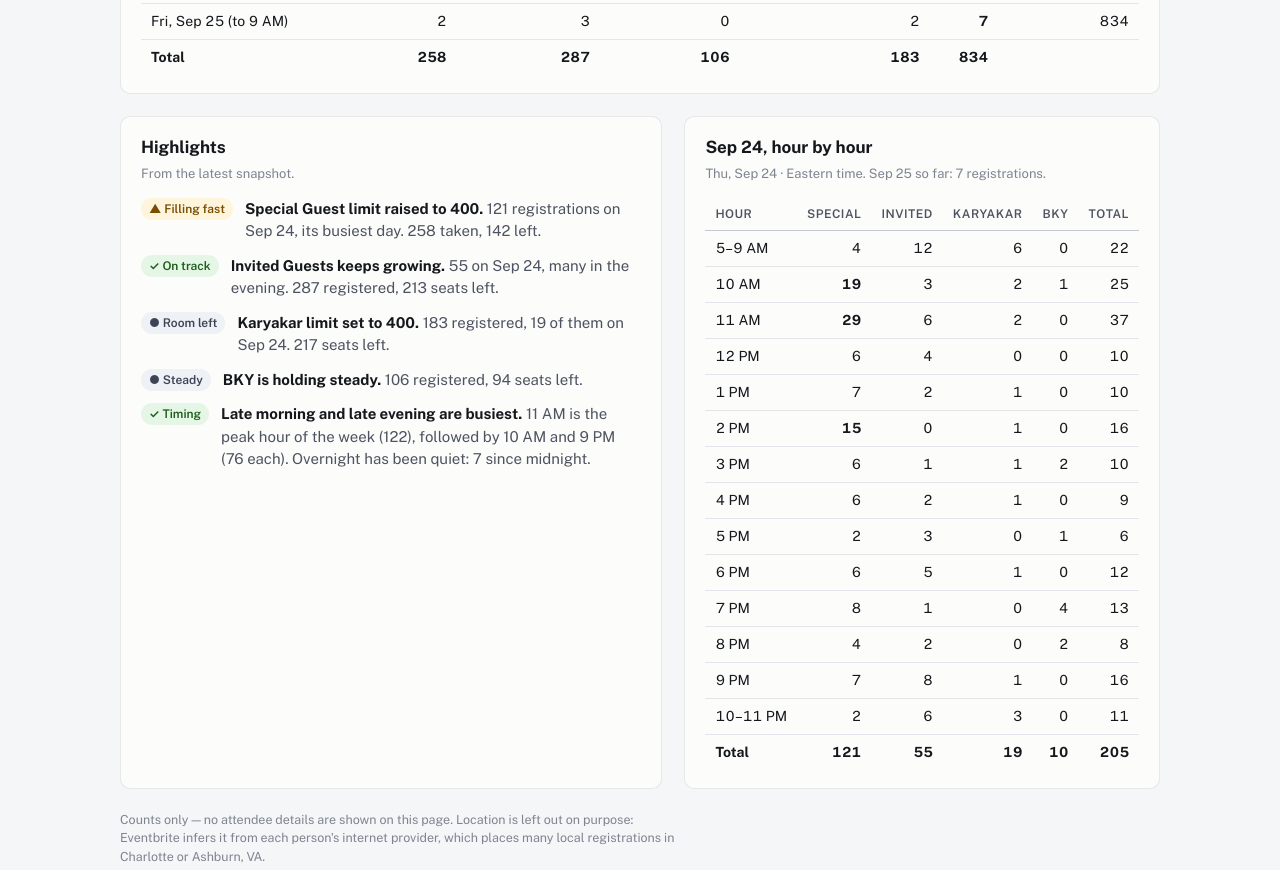
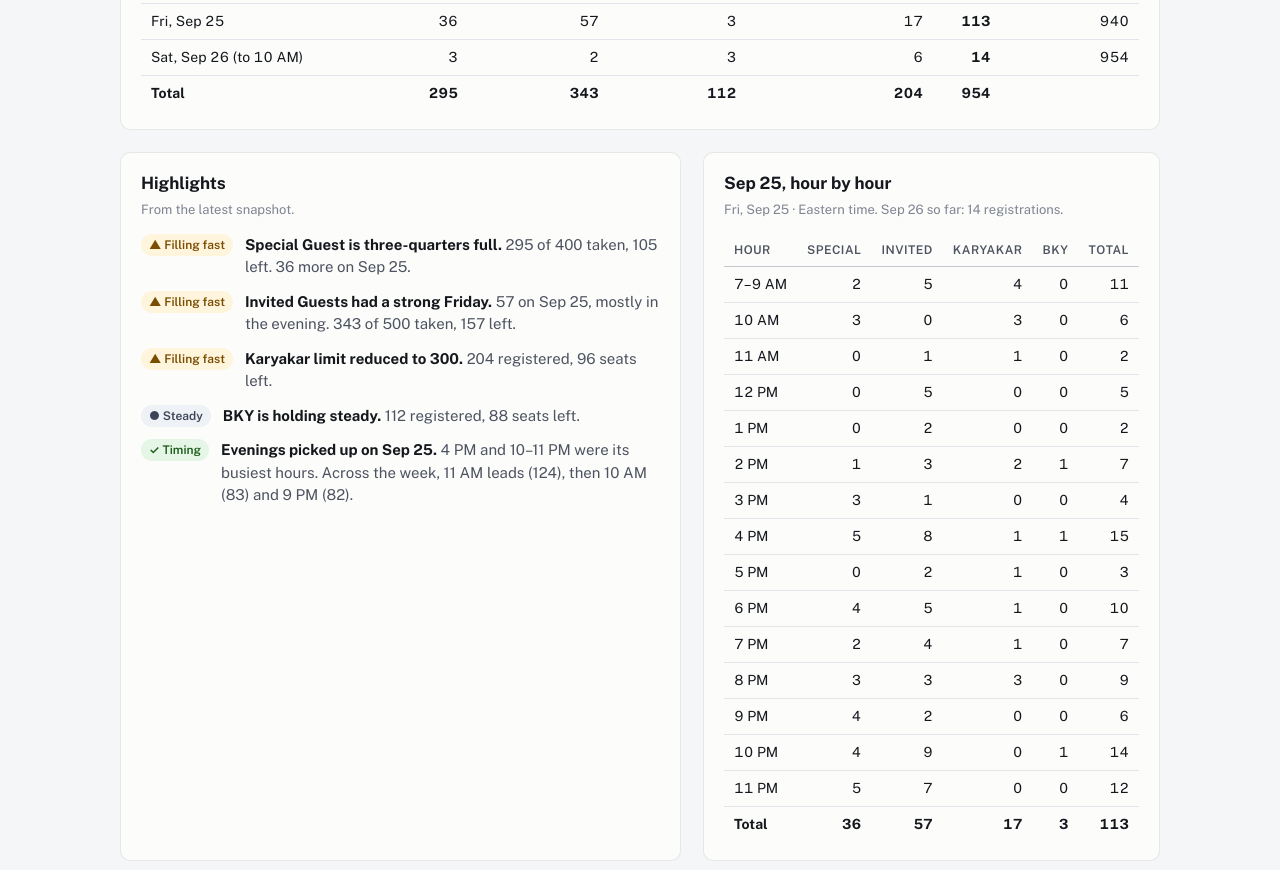
Before and after one commit to hittupatel/bb-reg-7k2q, a plain HTML site: page index.html in a window 1280 px wide. Shown: the part 1251-2121 px from the top of the page. Drawn offline with nearby package versions, Linux system fonts and the light colour scheme.

Commit message:
Update registration numbers

```diff
--- a/index.html
+++ b/index.html
@@ -109,19 +109,19 @@ footer{font-size:12.5px;color:var(--muted);max-width:75ch}
       <h1>Burnout To Balance — Registrations</h1>
       <p class="sub">Pujya Gnanvatsal Swami's sabha · Eventbrite registrations by ticket type</p>
     </div>
-    <div class="stamp">Snapshot <b>Fri, Sep 25 · 9:23 AM ET</b><br>Source: Eventbrite attendee report</div>
+    <div class="stamp">Snapshot <b>Sat, Sep 26 · 10:20 AM ET</b><br>Source: Eventbrite attendee report</div>
   </header>
 
   <section class="kpis" aria-label="Summary">
-    <div class="kpi"><div class="l">Registrations</div><div class="v">834</div><div class="d">+7 since midnight</div></div>
-    <div class="kpi"><div class="l">Orders</div><div class="v">612</div><div class="d">36% are for 2 tickets</div></div>
-    <div class="kpi"><div class="l">Capacity used</div><div class="v">56%</div><div class="d">of 1,500 seats</div></div>
-    <div class="kpi"><div class="l">Seats left</div><div class="v">666</div><div class="d">142 of them Special Guest</div></div>
+    <div class="kpi"><div class="l">Registrations</div><div class="v">954</div><div class="d">+14 since midnight</div></div>
+    <div class="kpi"><div class="l">Orders</div><div class="v">732</div><div class="d">30% are for 2 tickets</div></div>
+    <div class="kpi"><div class="l">Capacity used</div><div class="v">68%</div><div class="d">of 1,400 seats</div></div>
+    <div class="kpi"><div class="l">Seats left</div><div class="v">446</div><div class="d">96 of them Karyakar</div></div>
   </section>
 
   <section class="panel">
     <h2>Capacity by ticket</h2>
-    <p class="note">Seat limits as of Sep 25. Special Guest raised to 400; Karyakar set to 400.</p>
+    <p class="note">Seat limits as of Sep 26. Karyakar reduced to 300.</p>
     <div class="cap" id="cap"></div>
   </section>
 
@@ -134,7 +134,7 @@ footer{font-size:12.5px;color:var(--muted);max-width:75ch}
     </section>
     <section class="panel">
       <h2>Guest professions</h2>
-      <p class="note">Asked on Special Guest and Invited Guests tickets only · 545 people.</p>
+      <p class="note">Asked on Special Guest and Invited Guests tickets only · 638 people.</p>
       <div class="chart" id="profchart"></div>
     </section>
   </div>
@@ -150,16 +150,16 @@ footer{font-size:12.5px;color:var(--muted);max-width:75ch}
       <h2>Highlights</h2>
       <p class="note">From the latest snapshot.</p>
       <ul class="trends">
-        <li><span class="chip warn">▲ Filling fast</span><p><strong>Special Guest limit raised to 400.</strong> 121 registrations on Sep 24, its busiest day. 258 taken, 142 left.</p></li>
-        <li><span class="chip ok">✓ On track</span><p><strong>Invited Guests keeps growing.</strong> 55 on Sep 24, many in the evening. 287 registered, 213 seats left.</p></li>
-        <li><span class="chip slow">● Room left</span><p><strong>Karyakar limit set to 400.</strong> 183 registered, 19 of them on Sep 24. 217 seats left.</p></li>
-        <li><span class="chip slow">● Steady</span><p><strong>BKY is holding steady.</strong> 106 registered, 94 seats left.</p></li>
-        <li><span class="chip ok">✓ Timing</span><p><strong>Late morning and late evening are busiest.</strong> 11 AM is the peak hour of the week (122), followed by 10 AM and 9 PM (76 each). Overnight has been quiet: 7 since midnight.</p></li>
+        <li><span class="chip warn">▲ Filling fast</span><p><strong>Special Guest is three-quarters full.</strong> 295 of 400 taken, 105 left. 36 more on Sep 25.</p></li>
+        <li><span class="chip warn">▲ Filling fast</span><p><strong>Invited Guests had a strong Friday.</strong> 57 on Sep 25, mostly in the evening. 343 of 500 taken, 157 left.</p></li>
+        <li><span class="chip warn">▲ Filling fast</span><p><strong>Karyakar limit reduced to 300.</strong> 204 registered, 96 seats left.</p></li>
+        <li><span class="chip slow">● Steady</span><p><strong>BKY is holding steady.</strong> 112 registered, 88 seats left.</p></li>
+        <li><span class="chip ok">✓ Timing</span><p><strong>Evenings picked up on Sep 25.</strong> 4 PM and 10–11 PM were its busiest hours. Across the week, 11 AM leads (124), then 10 AM (83) and 9 PM (82).</p></li>
       </ul>
     </section>
     <section class="panel">
-      <h2>Sep 24, hour by hour</h2>
-      <p class="note">Thu, Sep 24 · Eastern time. Sep 25 so far: 7 registrations.</p>
+      <h2>Sep 25, hour by hour</h2>
+      <p class="note">Fri, Sep 25 · Eastern time. Sep 26 so far: 14 registrations.</p>
       <div class="tscroll"><table id="hourtable"></table></div>
     </section>
   </div>
@@ -172,7 +172,7 @@ const TYPES=[
   {key:"sg",name:"Special Guest",color:"var(--s1)",cap:400},
   {key:"ig",name:"Invited Guests",color:"var(--s2)",cap:500},
   {key:"bky",name:"BKY Admission",color:"var(--s3)",cap:200},
-  {key:"ky",name:"Karyakar Admission",color:"var(--s4)",cap:400}
+  {key:"ky",name:"Karyakar Admission",color:"var(--s4)",cap:300}
 ];
 const DAYS=[
   {d:"Sun, Sep 20",short:"Sep 20",sg:0,ig:8,bky:0,ky:0},
@@ -180,28 +180,30 @@ const DAYS=[
   {d:"Tue, Sep 22",short:"Sep 22",sg:56,ig:96,bky:71,ky:0},
   {d:"Wed, Sep 23",short:"Sep 23",sg:76,ig:83,bky:25,ky:162},
   {d:"Thu, Sep 24",short:"Sep 24",sg:121,ig:55,bky:10,ky:19},
-  {d:"Fri, Sep 25 (to 9 AM)",short:"Sep 25*",sg:2,ig:3,bky:0,ky:2}
+  {d:"Fri, Sep 25",short:"Sep 25",sg:36,ig:57,bky:3,ky:17},
+  {d:"Sat, Sep 26 (to 10 AM)",short:"Sep 26*",sg:3,ig:2,bky:3,ky:6}
 ];
 const HOURS=[
-  {h:"5–9 AM",sg:4,ig:12,ky:6,bky:0},
-  {h:"10 AM",sg:19,ig:3,ky:2,bky:1},
-  {h:"11 AM",sg:29,ig:6,ky:2,bky:0},
-  {h:"12 PM",sg:6,ig:4,ky:0,bky:0},
-  {h:"1 PM",sg:7,ig:2,ky:1,bky:0},
-  {h:"2 PM",sg:15,ig:0,ky:1,bky:0},
-  {h:"3 PM",sg:6,ig:1,ky:1,bky:2},
-  {h:"4 PM",sg:6,ig:2,ky:1,bky:0},
-  {h:"5 PM",sg:2,ig:3,ky:0,bky:1},
-  {h:"6 PM",sg:6,ig:5,ky:1,bky:0},
-  {h:"7 PM",sg:8,ig:1,ky:0,bky:4},
-  {h:"8 PM",sg:4,ig:2,ky:0,bky:2},
-  {h:"9 PM",sg:7,ig:8,ky:1,bky:0},
-  {h:"10–11 PM",sg:2,ig:6,ky:3,bky:0}
+  {h:"7–9 AM",sg:2,ig:5,ky:4,bky:0},
+  {h:"10 AM",sg:3,ig:0,ky:3,bky:0},
+  {h:"11 AM",sg:0,ig:1,ky:1,bky:0},
+  {h:"12 PM",sg:0,ig:5,ky:0,bky:0},
+  {h:"1 PM",sg:0,ig:2,ky:0,bky:0},
+  {h:"2 PM",sg:1,ig:3,ky:2,bky:1},
+  {h:"3 PM",sg:3,ig:1,ky:0,bky:0},
+  {h:"4 PM",sg:5,ig:8,ky:1,bky:1},
+  {h:"5 PM",sg:0,ig:2,ky:1,bky:0},
+  {h:"6 PM",sg:4,ig:5,ky:1,bky:0},
+  {h:"7 PM",sg:2,ig:4,ky:1,bky:0},
+  {h:"8 PM",sg:3,ig:3,ky:3,bky:0},
+  {h:"9 PM",sg:4,ig:2,ky:0,bky:0},
+  {h:"10 PM",sg:4,ig:9,ky:0,bky:1},
+  {h:"11 PM",sg:5,ig:7,ky:0,bky:0}
 ];
 const PROF=[
-  ["IT / Software",100],["Retired",70],["Healthcare / Medical",69],["Business / Management",54],
-  ["Finance / Accounting",47],["Engineering (non-IT)",40],["Self-employed / Owner",36],["Homemaker",34],
-  ["Student",23],["Education, Govt & more",26],["Other",46]
+  ["IT / Software",117],["Healthcare / Medical",82],["Retired",82],["Business / Management",62],
+  ["Finance / Accounting",49],["Engineering (non-IT)",46],["Homemaker",44],["Self-employed / Owner",43],
+  ["Student",29],["Education, Govt & more",26],["Other",58]
 ];
 const NS="http://www.w3.org/2000/svg";
 const el=(t,a={},p)=>{const e=document.createElementNS(NS,t);for(const k in a)e.setAttribute(k,a[k]);if(p)p.appendChild(e);return e;};
@@ -264,7 +266,7 @@ TYPES.forEach(t=>{const s=document.createElement("span");s.innerHTML=`<i class="
 
 (function(){
   const host=document.getElementById("profchart");
-  const rowH=24,W=420,lw=180,m={t:4,r:34,b:4},H=m.t+m.b+PROF.length*rowH,max=100,iw=W-lw-m.r;
+  const rowH=24,W=420,lw=180,m={t:4,r:34,b:4},H=m.t+m.b+PROF.length*rowH,max=Math.ceil(Math.max(...PROF.map(p=>p[1]))/20)*20,iw=W-lw-m.r;
   const svg=el("svg",{viewBox:`0 0 ${W} ${H}`,width:"100%",role:"img","aria-label":"Guest professions, number of people"},host);
   const tip=document.createElement("div");tip.className="tip";tip.hidden=true;host.appendChild(tip);
   const total=PROF.reduce((s,p)=>s+p[1],0);
```
